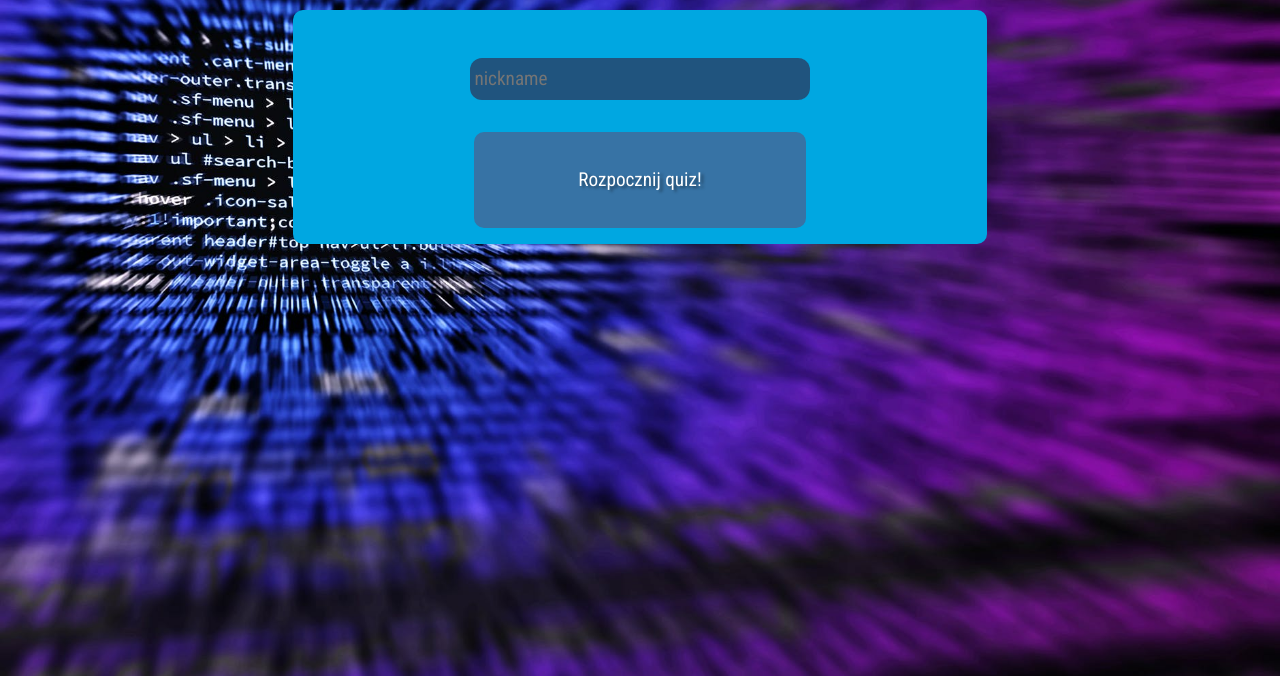
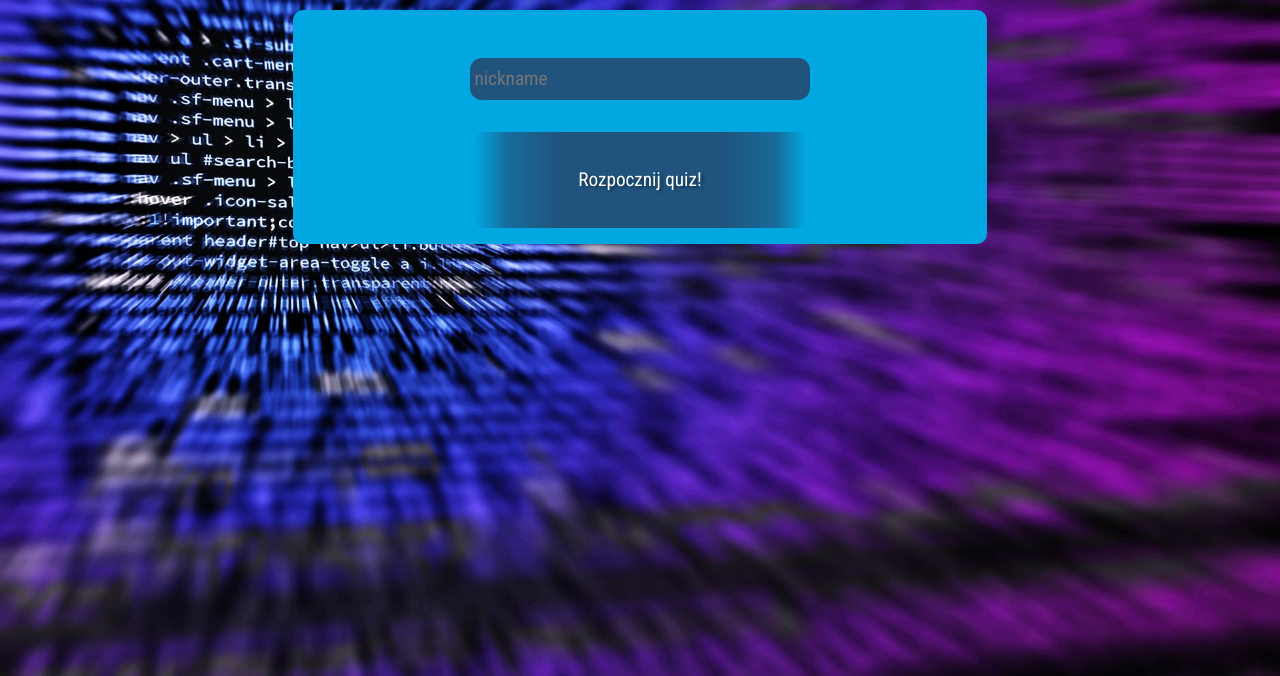
Before and after one commit to michalmytych/Quiz-App, a plain HTML site: page alt/index.html in a window 1280 px wide. Shown: the part 124-800 px from the top of the page. Drawn offline with nearby package versions, Linux system fonts and the light colour scheme.

Commit message:
styles update

```diff
--- a/alt/styles.css
+++ b/alt/styles.css
@@ -103,10 +103,11 @@ body{
 .nick-submit-cls{
     width: 50%;
     margin: 0 auto;
+    background: linear-gradient(90deg, rgba(32,84,126,0) 0%, rgba(32,84,126,0.6931723372942927) 10%, rgba(32,84,126,1) 25%, rgba(32,84,126,1) 50%, rgba(32,84,126,1) 75%, rgba(32,84,126,0.7239846622242647) 91%, rgba(32,84,126,0) 100%);
 }
 
 .nick-submit-cls:active{
-    background-color: #DDD92A;
+    background: linear-gradient(90deg, rgba(47, 147, 179,0) 0%, rgba(47, 147, 179,0.6931723372942927) 10%, rgba(47, 147, 179,1) 25%, rgba(47, 147, 179,1) 50%, rgba(47, 147, 179,1) 75%, rgba(47, 147, 179,0.7239846622242647) 91%, rgba(47, 147, 179,0) 100%);
 }
 
 .answ-button:hover{
```
